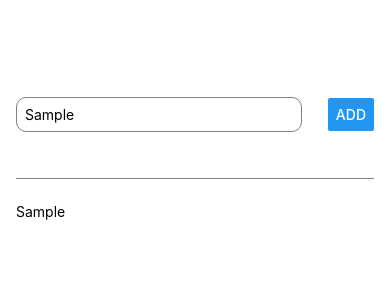
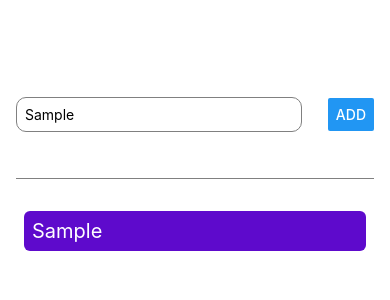
Before and after one commit to shyamtiwari02062001/Goal, a React Native app: screen / in a window 390 px wide. Both pictures are taken after typing "Sample" into the empty fields and a click on the button "ADD". Shown: the top 300 px of the page. Built offline with nearby package versions, Linux system fonts and the light colour scheme.

Commit message:
Added scrollview to make the list scrollable

```diff
--- a/App.js
+++ b/App.js
@@ -1,5 +1,12 @@
 import React, {useState} from 'react';
-import {View, TextInput, StyleSheet, Text, Button} from 'react-native';
+import {
+  View,
+  TextInput,
+  StyleSheet,
+  Text,
+  Button,
+  ScrollView,
+} from 'react-native';
 const App = () => {
   const [goal, setGoal] = useState('');
   const [courseGoals, setCourseGoals] = useState([]);
@@ -22,9 +29,13 @@
         <Button onPress={() => addGoalHandler()} title="Add" />
       </View>
       <View style={styles.goalsContainer}>
-        {courseGoals.map((item, index) => (
-          <Text key={index}>{item}</Text>
-        ))}
+        <ScrollView showsVerticalScrollIndicator={false}>
+          {courseGoals.map((item, index) => (
+            <View style={styles.goalItem} key={index}>
+              <Text style={styles.goalText}>{item}</Text>
+            </View>
+          ))}
+        </ScrollView>
       </View>
     </View>
   );
@@ -57,4 +68,14 @@
   goalsContainer: {
     flex: 5,
   },
+  goalItem: {
+    margin: 8,
+    borderRadius: 6,
+    backgroundColor: '#5e0acc',
+    padding: 8,
+  },
+  goalText: {
+    color: 'white',
+    fontSize: 20,
+  },
 });
```
